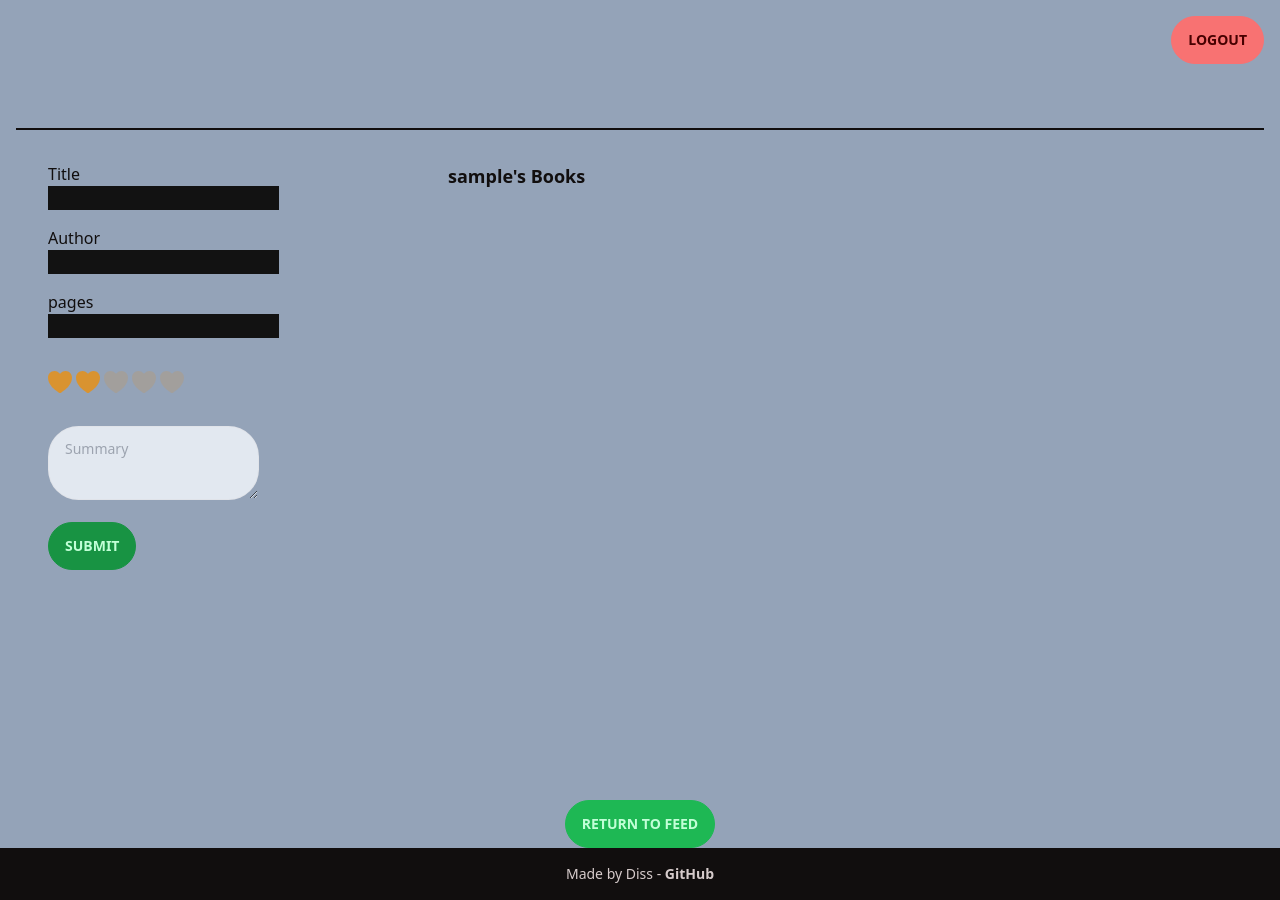
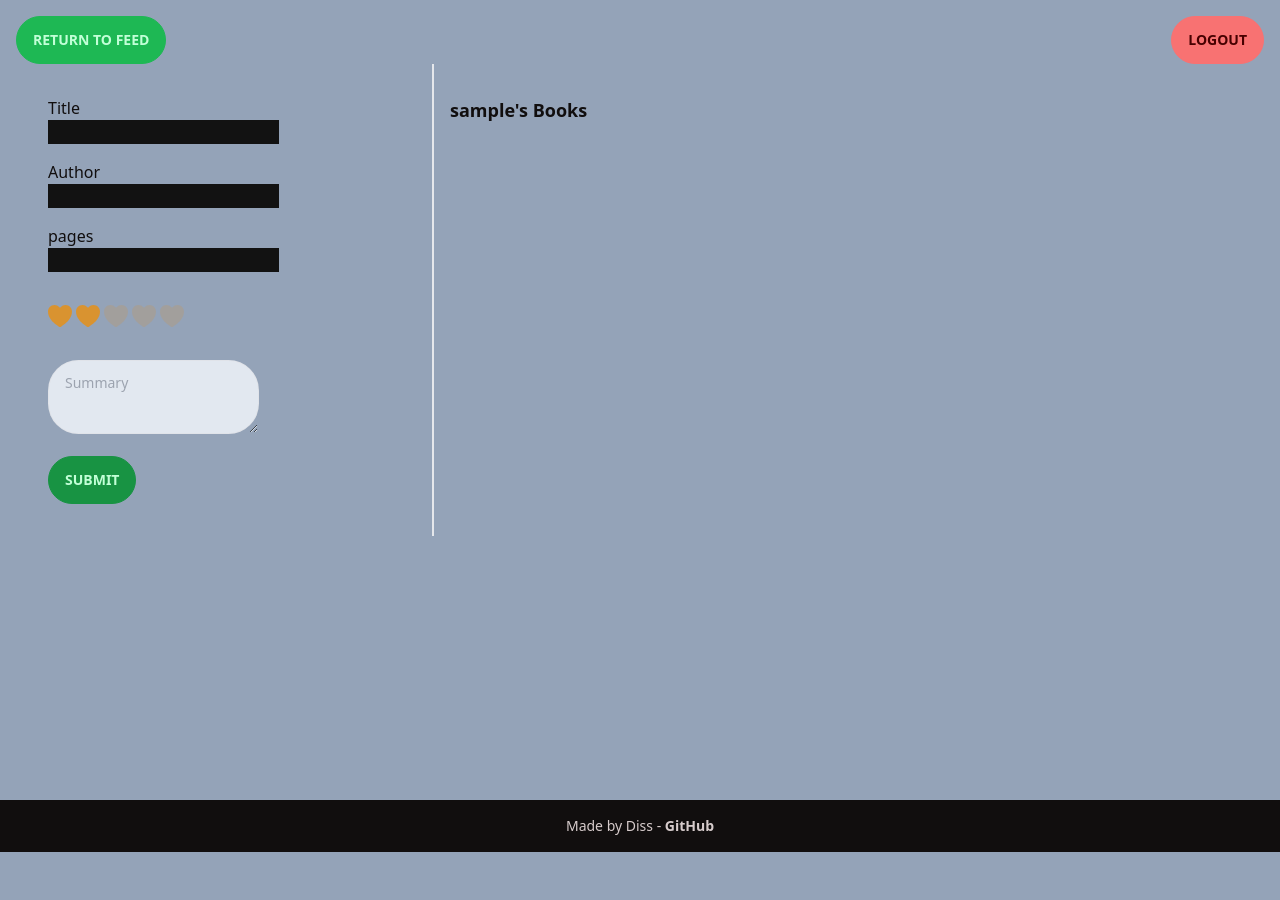
Before and after one commit to Dissurender/shelf-life, a Node server app: page /profile in a window 1280 px wide. Shown: the part 71-971 px from the top of the page. After the commit the page ends 923 px from the top, so only its background shows below. Run offline with Node 20, Linux system fonts and the light colour scheme; a user stored in the database is signed in; tables that the repository leaves empty hold one stand-in row (values such as "Sample post"); style sheets or scripts are compiled from the project's sources; some libraries are stand-ins or nearby versions.

Commit message:
button migration

```diff
--- a/views/profile.ejs
+++ b/views/profile.ejs
@@ -1,12 +1,14 @@
 <%- include('partials/header') -%>
 
   <div class="min-h-screen text-neutral p-4">
-    <div class="flex justify-end ">
+    <div class="flex justify-between">
       <!-- TODO - Convert to button -->
+      <a href="/feed" class="btn btn-primary">Return to Feed</a>
       <a href="/logout" class="btn btn-error">Logout</a>
+
     </div>
 
-    <div class="w-full my-16 border-t-2 border-neutral">
+    <div class="w-full border-neutral">
 
       <!-- Start form / books area -->
       <section class="grid grid-cols-3">
@@ -48,7 +50,7 @@
           </div>
         </div>
 
-        <div class="col-span-2 p-4">
+        <div class="col-span-2 p-4 border-l-2">
           <h2 class=" my-4 text-lg font-bold"><%= user.userName %>'s Books</h2>
           <ul class="list-unstyled">
             <% for(var i=0; i<books.length; i++) {%>
@@ -65,7 +67,4 @@
     </div>
   </div>
 
-  <div class="flex justify-center">
-    <a class="btn btn-primary" href="/feed">Return to Feed</a>
-  </div>
   <%- include('partials/footer') -%>
```
